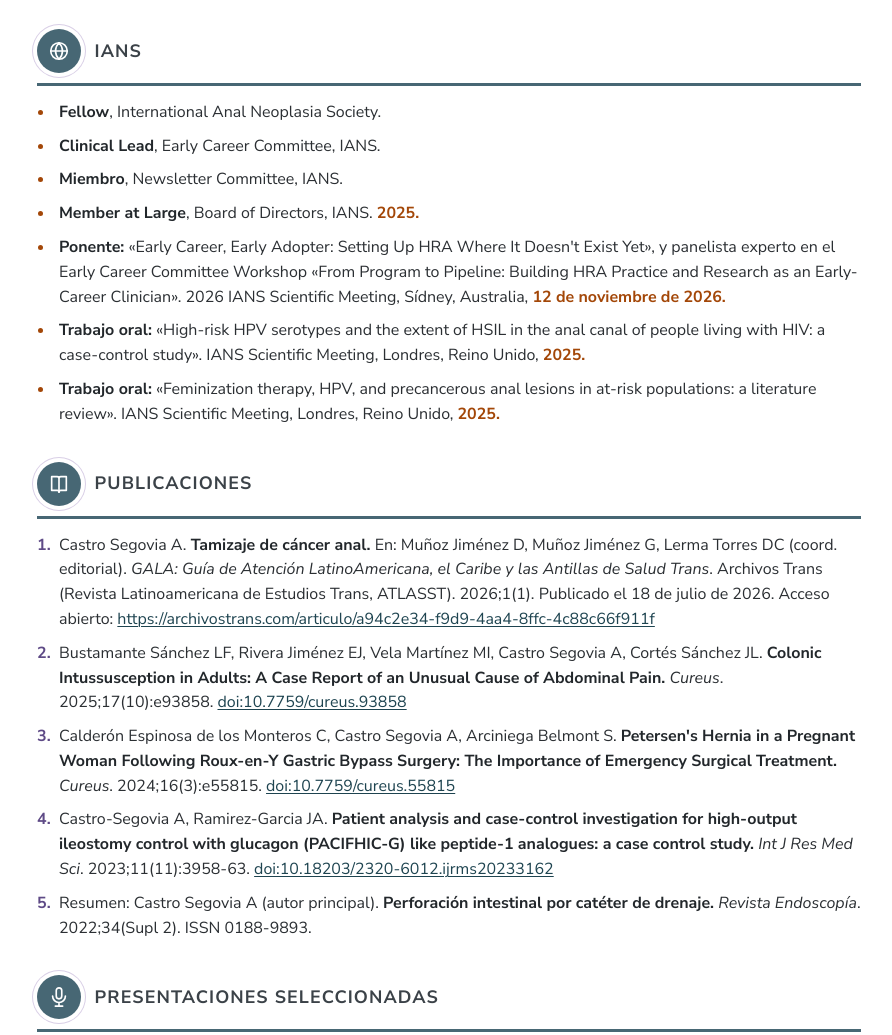
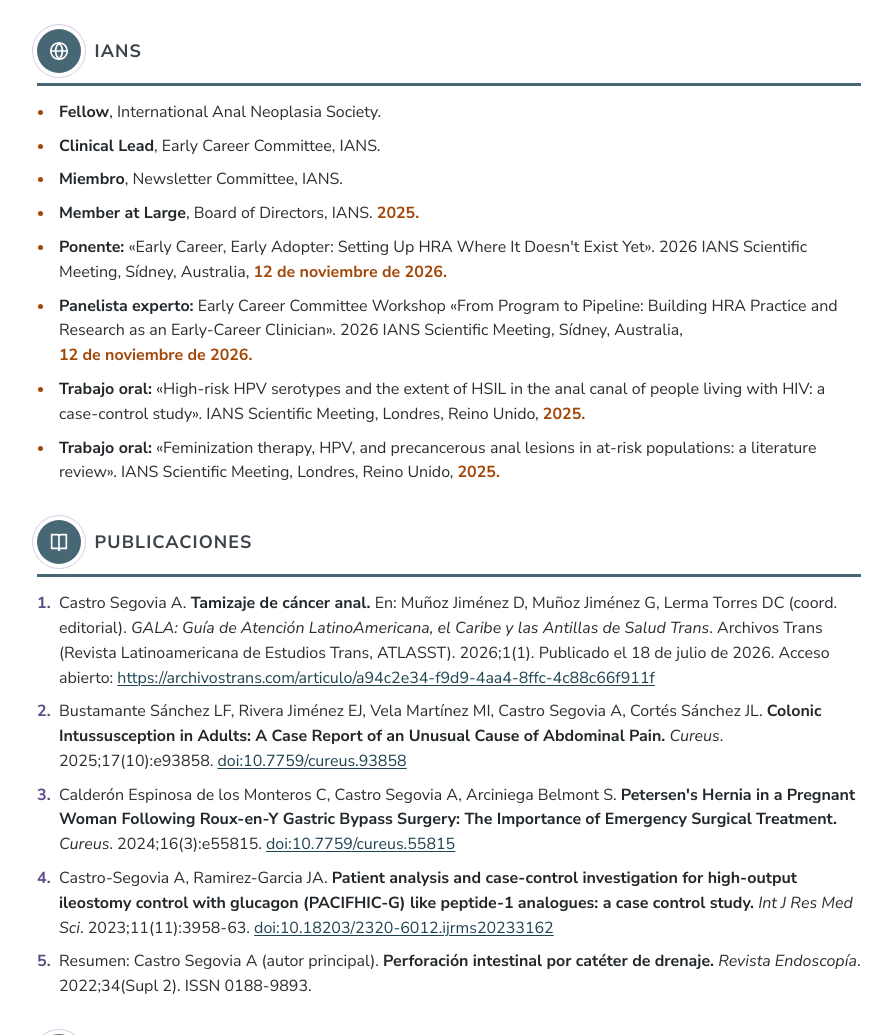
Before and after one commit to consultadrcastro/consultadrcastro.github.io, a plain HTML site: page cv/index.html in a window 1280 px wide. Shown: the part 1342-2377 px from the top of the page, without its empty margins (361-1253 px from the left). Drawn offline with Linux system fonts and the light colour scheme.

Commit message:
Marcar el taller de Sídney como panel de experto.
Separa el workshop «From Program to Pipeline» de la ponencia y lo etiqueta como Panelista experto.

Co-authored-by: acsegov93 <acsegov93@users.noreply.github.com>

```diff
--- a/cv/index.html
+++ b/cv/index.html
@@ -125,7 +125,8 @@
         <li><strong>Clinical Lead</strong>, Early Career Committee, IANS.</li>
         <li><strong>Miembro</strong>, Newsletter Committee, IANS.</li>
         <li><strong>Member at Large</strong>, Board of Directors, IANS. <span class="date">2025.</span></li>
-        <li><strong>Ponente:</strong> «Early Career, Early Adopter: Setting Up HRA Where It Doesn't Exist Yet», y panelista experto en el Early Career Committee Workshop «From Program to Pipeline: Building HRA Practice and Research as an Early-Career Clinician». 2026 IANS Scientific Meeting, Sídney, Australia, <span class="date">12 de noviembre de 2026.</span></li>
+        <li><strong>Ponente:</strong> «Early Career, Early Adopter: Setting Up HRA Where It Doesn't Exist Yet». 2026 IANS Scientific Meeting, Sídney, Australia, <span class="date">12 de noviembre de 2026.</span></li>
+        <li><strong>Panelista experto:</strong> Early Career Committee Workshop «From Program to Pipeline: Building HRA Practice and Research as an Early-Career Clinician». 2026 IANS Scientific Meeting, Sídney, Australia, <span class="date">12 de noviembre de 2026.</span></li>
         <li><strong>Trabajo oral:</strong> «High-risk HPV serotypes and the extent of HSIL in the anal canal of people living with HIV: a case-control study». IANS Scientific Meeting, Londres, Reino Unido, <span class="date">2025.</span></li>
         <li><strong>Trabajo oral:</strong> «Feminization therapy, HPV, and precancerous anal lesions in at-risk populations: a literature review». IANS Scientific Meeting, Londres, Reino Unido, <span class="date">2025.</span></li>
       </ul>
```
